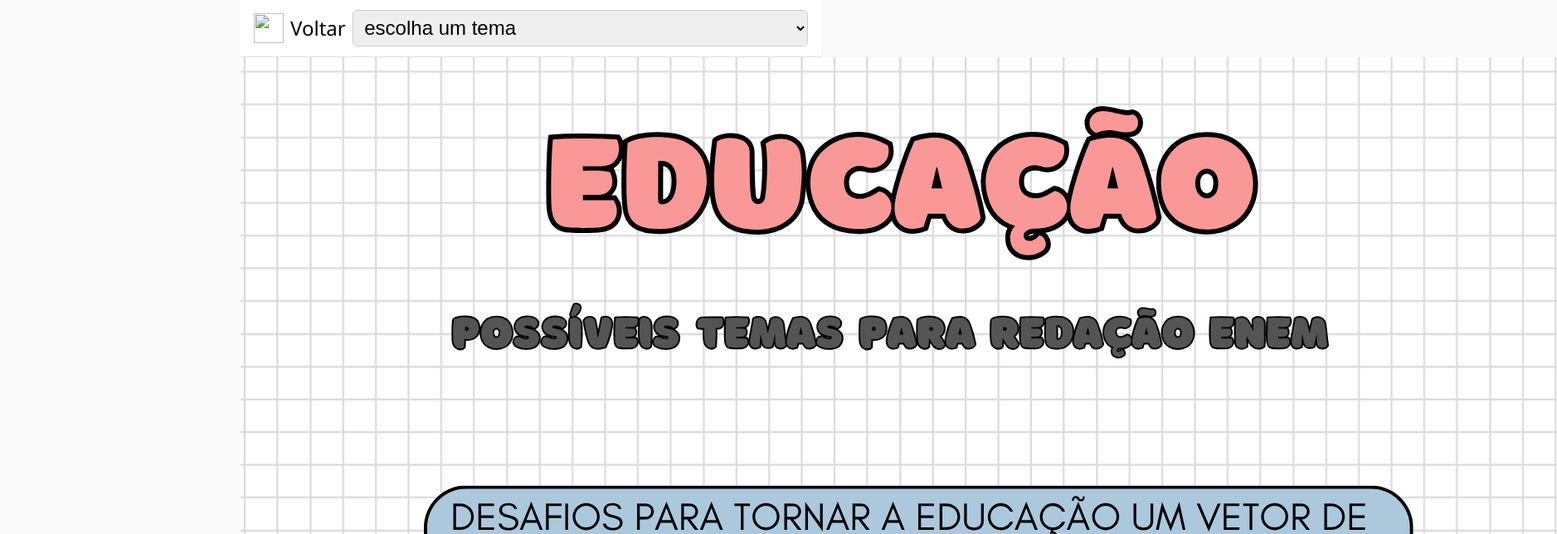
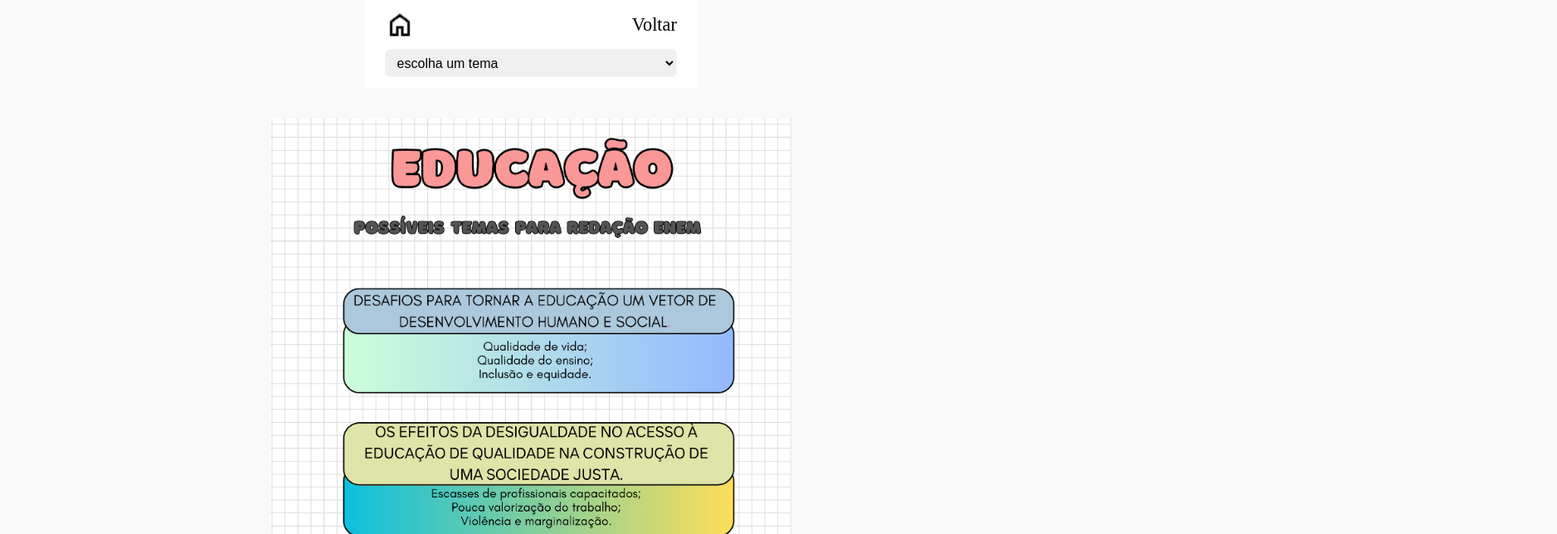
Before and after one commit to paulactnh/redacao, a plain HTML site: page tópicos/index.html in a window 1280 px wide. Shown: the top 644 px of the page at 83% size, 1877 px wide, since content can reach past the window. Drawn offline with Linux system fonts and the light colour scheme.

Commit message:
versão 2.0

```diff
--- a/tópicos/index.html
+++ b/tópicos/index.html
@@ -10,8 +10,8 @@
 
 <body>
     <header id="inicio">
-        <img src="." onclick="window.location.href='./index.html'" class="botao-inicio">
-        <a href="javascript:history.back()">Voltar</a>
+        <img src="/imagens/home.png" onclick="window.location.href='./index.html'" class="botao_inicio">
+        <a href="./index.html">Voltar</a>
         <select class="dropdown-temas" onchange="window.location.href=this.value">
             <option value="">escolha um tema</option>
             <option value="./educacao.html">educação</option>
@@ -28,6 +28,7 @@
     </header>
 
     <main>
+    <div class="imagensindex">
     <img src="../imagens/Educacao.png" alt="">
     <img src="../imagens/Cibersegurança.png" alt="">
     <img src="../imagens/Educacao alimentar.png" alt="">
@@ -38,8 +39,7 @@
     <img src="../imagens/Pluridade cultural.png" alt="">
     <img src="../imagens/SAUDE.png" alt="">
     <img src="../imagens/Cidadania e civismo.png" alt="">
-
-
+    </div>
     </main>
 
     <footer>
--- a/tópicos/style.css
+++ b/tópicos/style.css
@@ -9,23 +9,20 @@ html {
   }
 
   body {
-    font-family: "Segoe UI", Helvetica, Arial, sans-serif;
       line-height: 1.5;
       color: #222;
       background: #f9f9f9;
-    margin: 0 auto;
-    padding: 0 1rem;
-    max-width: 100%;
   }
 
-main,
-header,
-footer {
+  main{
+    padding: 20px;
+  }
+
+  main,header,footer {
       max-width: 700px;
       margin: 0 auto;
   }
 
-/* Header */
   header {
       position: sticky;
       top: 0;
@@ -33,19 +30,19 @@ header {
       right: 0;
       display: flex;
       flex-wrap: wrap;
-    gap: .5rem;
+      gap: 0.7rem;
       align-items: center;
       justify-content: space-between;
-    padding: .75rem 1rem;
+      padding: 0.75rem 1.5rem;
       background: #fff;
-    border-bottom: 1px solid #e0e0e0;
-    z-index: 9999;
+      border-bottom: 2px solid #ffffff;
+      width: 400px;
   }
 
-header img.botao-inicio {
+  header img.botao_inicio {
       width: 36px;
       height: 36px;
-    cursor: pointer;
+
   }
 
   header a {
@@ -55,7 +52,7 @@ header a {
       display: flex;
       align-items: center;
       gap: 0.25rem;
-    font-size: 1.5rem;
+      font-size: 1.4rem;
       flex-shrink: 0;
   }
 
@@ -64,15 +61,12 @@ header a:hover {
   }
 
   header select {
-    font-size: 1.5rem;
+      font-size: 1rem;
       padding: .4rem .6rem;
       border-radius: 6px;
-    border: 1px solid #ccc;
+      border: 1px solid #f5f5f5;
       flex-grow: 1;
-    min-width: 180px;
   }
-
-/* Header diferente por página */
 
   #cidadaniacivismo{
     background-color: rgb(229, 180, 147) ;
@@ -118,9 +112,6 @@ background-color: rgb(218, 183, 70);
       background-color: rgb(141, 141, 141);
     }
 
-/* Inicio */
-
-/* Principal */
 
   .cartaz{
       display: flex;
@@ -142,9 +133,8 @@ details {
   }
 
   summary {
-    cursor: pointer;
       font-weight: 600;
-    font-size: 1.125rem;
+      font-size: 1.5rem;
       list-style: none;
       outline: none;
   }
@@ -155,17 +145,16 @@ details[open] {
 
   details p {
       margin-top: .75rem;
-    line-height: 1.6;
+      line-height: 1.5;
+      font-size: 1.125rem;
       color: #333;
   }
 
-/* Footer */
-
   footer {
       text-align: center;
-    font-size: 0.75rem;
+      font-size: 0.9rem;
       padding: 1rem 0;
-    color: #777;
+      color: #838383;
       background-color: #f1f1f1;
       border-top: 1px solid #ddd;
       margin-top: 2rem;
@@ -174,3 +163,12 @@ footer {
   line-height: 1.5;
   font-size: 1.125rem;
   }
+  div.imagensindex{
+    display: flex;
+    flex-direction: column;
+    justify-content: center;
+    padding: 1rem;
+    width: 100%;
+    height: auto;
+    border-radius: 12px;
+  }
```
Also changed, not shown: tópicos/cidadania_e_civismo.html (+2 -2 lines), tópicos/cyberseguranca.html (+2 -2 lines), tópicos/educacao.html (+2 -2 lines), tópicos/educacao_alimentar.html (+2 -2 lines), tópicos/educacao_transito.html (+2 -2 lines), tópicos/etica_cidadania.html (+2 -2 lines), tópicos/meio_ambiente1.html (+2 -2 lines), tópicos/meio_ambiente2.html (+2 -2 lines), tópicos/pluralidade_cultural.html (+3 -3 lines), tópicos/saude_tempoesperasus.html (+3 -3 lines), imagens/home.png (added). Lines whose indentation alone changed are shown as unchanged.
